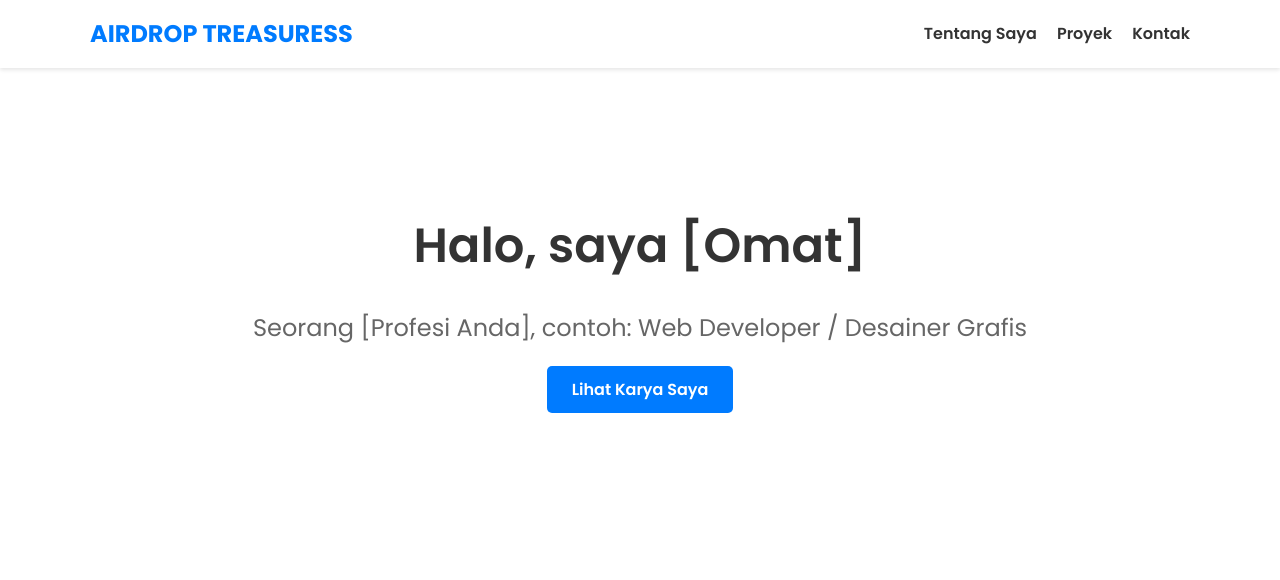
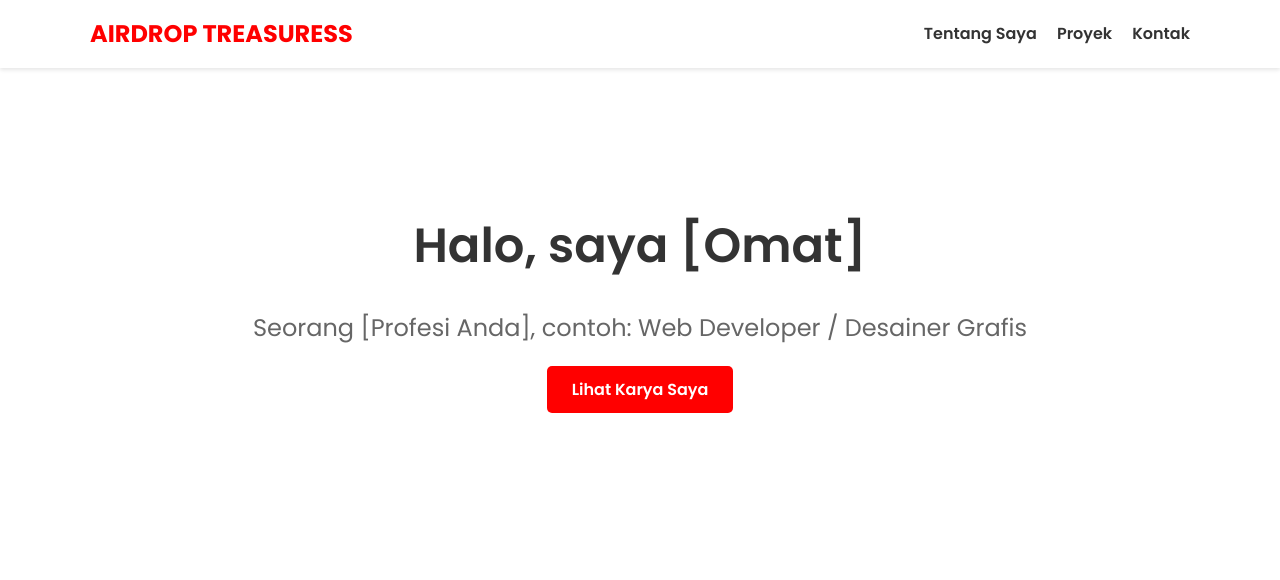
Before and after one commit to Cixuci/Cixuci.github.io, a plain HTML site: page index.html in a window 1280 px wide. Shown: the top 580 px of the page. Drawn offline with Linux system fonts and the light colour scheme.

Commit message:
Update style.css

```diff
--- a/style.css
+++ b/style.css
@@ -1,6 +1,6 @@
 /* GENERAL STYLING */
 :root {
-    --primary-color: #007BFF; /* Biru */
+    --primary-color: red; /* Biru */
     --secondary-color: #333; /* Abu-abu tua untuk teks */
     --background-color: #f4f4f4; /* Abu-abu muda untuk latar */
     --white-color: #ffffff;
```
